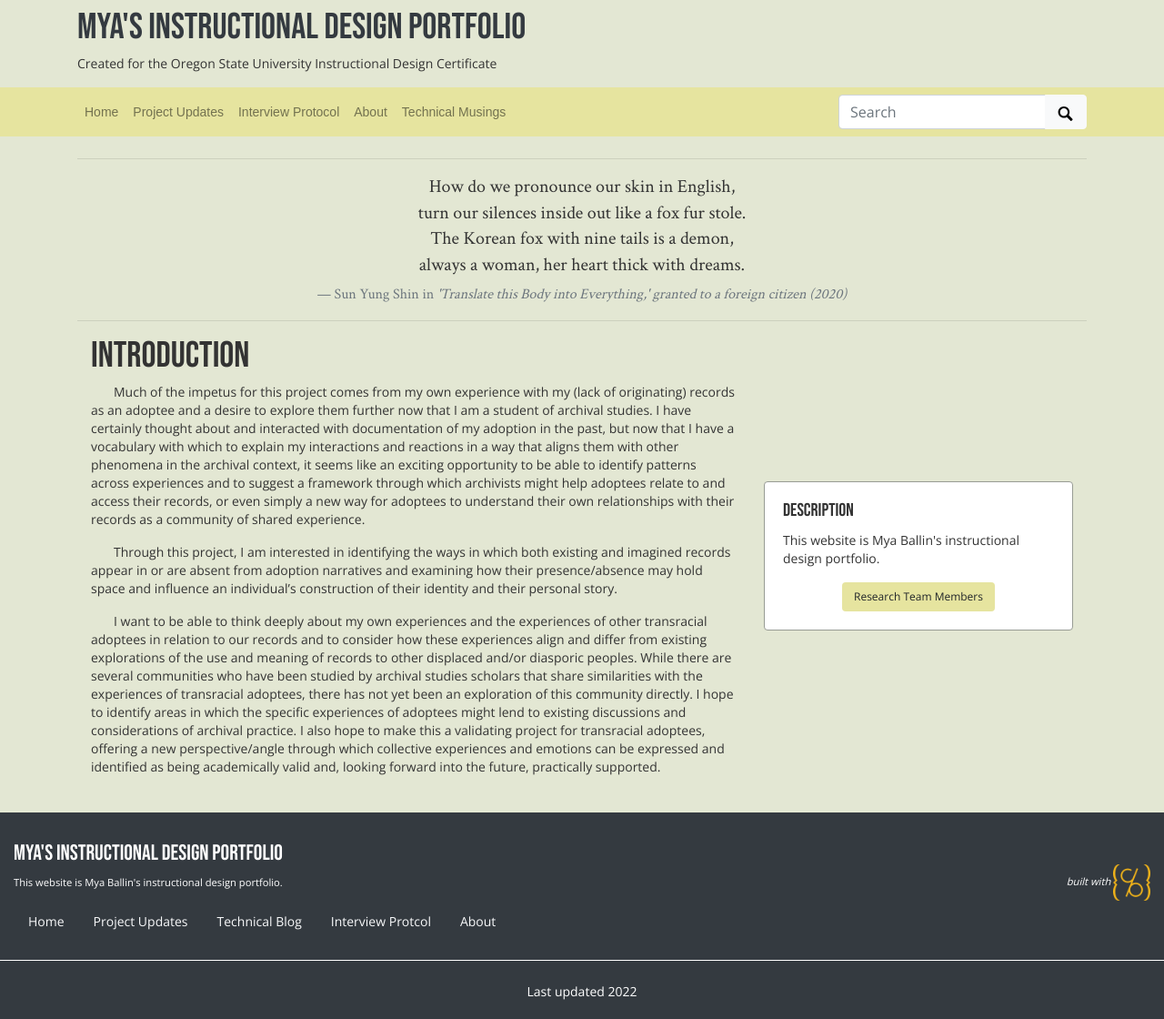
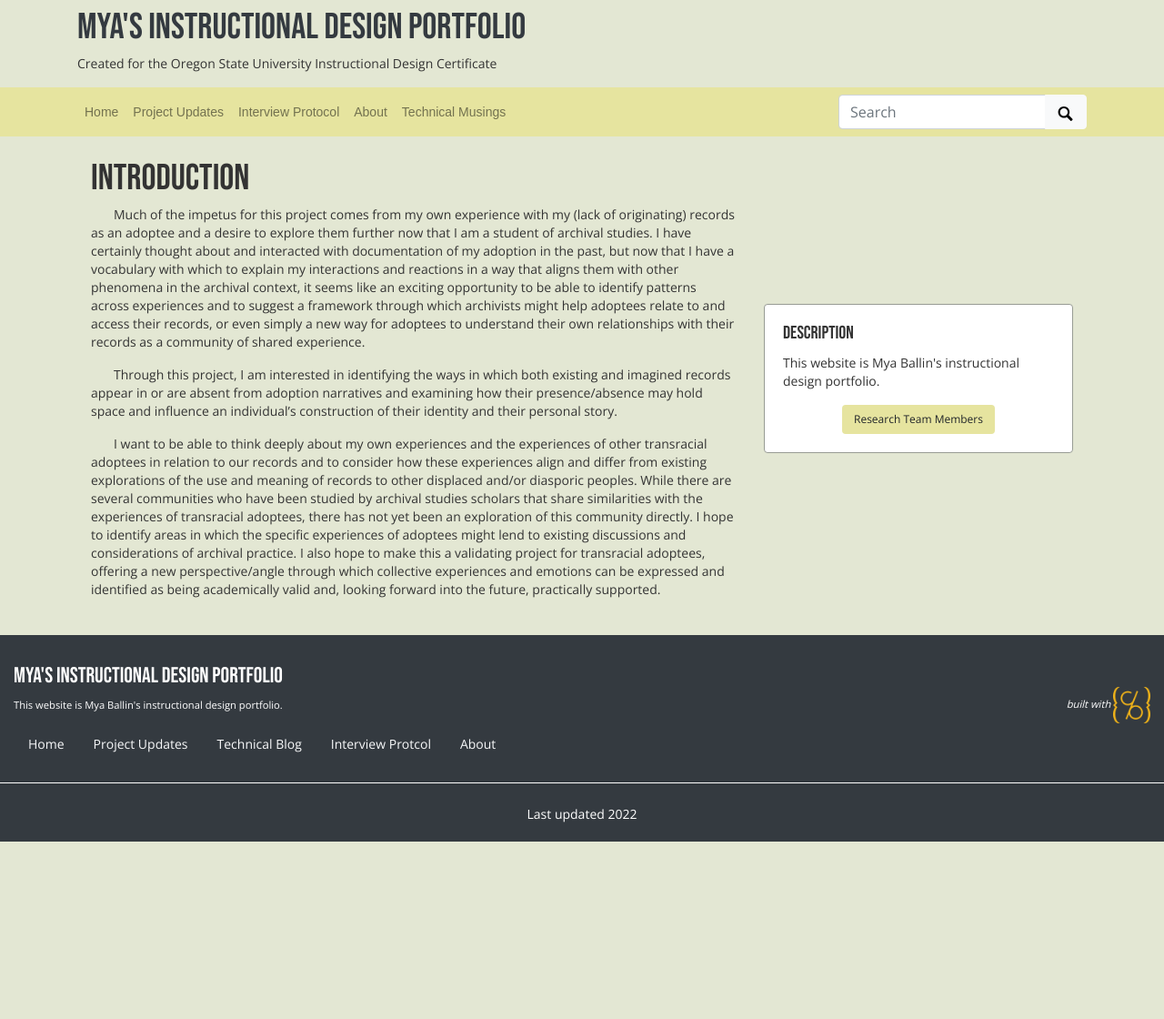
Before and after one commit to mxballin/instructional-design, a Jekyll site: the page built from index.md, in a window 1280 px wide. Shown: the whole page at 91% size. Built offline with Jekyll 4.4.1, drawn with Linux system fonts in a browser that asks for light colours; some web fonts are replaced; after the commit the page ends 925 px from its top, so only the background shows below that.

Commit message:
Update home-infographic.html

```diff
--- a/_layouts/home-infographic.html
+++ b/_layouts/home-infographic.html
@@ -3,7 +3,6 @@ layout: page
 ---
 {%- assign items = site.data[site.metadata] -%}
 
-{% include feature/blockquote.html text="How do we pronounce our skin in English,<br> turn our silences inside out like a fox fur stole.<br>The Korean fox with nine tails is a demon,<br> always a woman, her heart thick with dreams." author="Sun Yung Shin" citation="'Translate this Body into Everything,' granted to a foreign citizen (2020)" %}
 <div class="container">
   <div class="row">
     <div class="col-md-8 my-auto">
```
